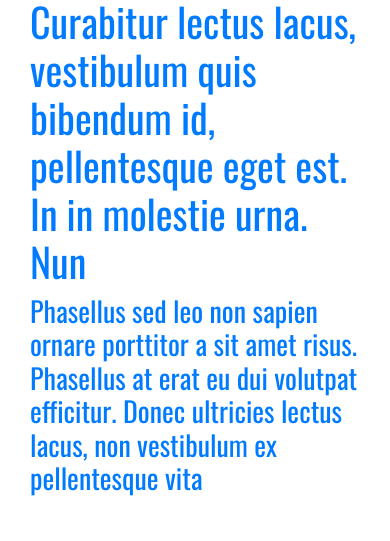
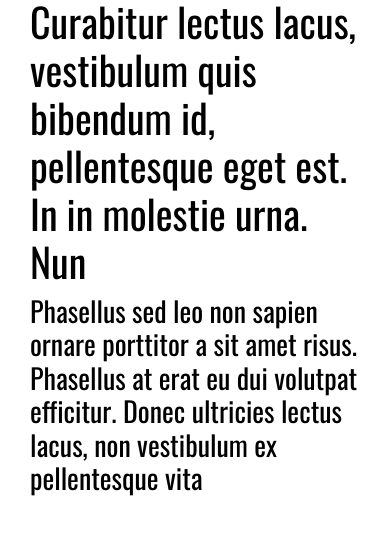
Before and after one commit to hyperxpizza/rewolucjacompl, a Django app: page / in a window 390 px wide. Shown: the part 399-940 px from the top of the page. Run offline with Django 3.2, Linux system fonts and the light colour scheme; data comes from the database, SQL or seed files in the repository; parts of the project's set-up code (start-up, migrations or seed data) failed here and were passed over; some libraries are stand-ins or nearby versions.

Commit message:
progress update

```diff
--- a/rewolucja/static/css/main_styles.css
+++ b/rewolucja/static/css/main_styles.css
@@ -5,6 +5,15 @@
 
 * {
     font-family: Oswald;
+}
+
+a {
+    color: black !important;
+    text-decoration: none;
+}
+
+a:hover {
+    text-decoration: none;
 }
 
 html {
@@ -19,3 +28,5 @@ body {
 #main_container{
     max-width: 1380px;
 }
+
+/* SEARCH FORM */
--- a/rewolucja/templates/components/_cssfiles.html
+++ b/rewolucja/templates/components/_cssfiles.html
@@ -1,9 +1,11 @@
 {% load static %}
 <!--Main styles-->
-<link rel="stylesheet" href="{% static 'css/main_styles.css' %}?version=6">
+<link rel="stylesheet" href="{% static 'css/main_styles.css' %}">
 <!--Navigation-->
 <link rel="stylesheet" href="{% static 'css/navigation.css' %}">
 <!--Footer-->
 <link rel="stylesheet" href="{% static 'css/footer.css' %}">
 <!--Bootstrap css-->
 <link rel="stylesheet" href="{% static 'css/minified/bootstrap.min.css' %}">
+<!--Fontawesome-->
+<link rel="stylesheet" href="https://cdnjs.cloudflare.com/ajax/libs/font-awesome/4.3.0/css/font-awesome.min.css">
--- a/rewolucja/templates/components/_navigation.html
+++ b/rewolucja/templates/components/_navigation.html
@@ -1,12 +1,12 @@
 {% load static %}
-<nav class="navbar fixed-top navbar-expand-lg" id="navigation-bar">
+<nav class="navbar fixed-top navbar-expand-lg navbar-light d-flex align-items-center" id="navigation-bar" style="background-color: white;">
     <a class="navbar-brand" href="{% url 'website:index' %}">
       <img src="{% static 'img/logomale.png' %}" alt="" class="img-fluid" width="50" height="50">
     </a>
     <button class="navbar-toggler" type="button" data-toggle="collapse" data-target="#navbarNav" aria-controls="navbarNav" aria-expanded="false" aria-label="Toggle navigation">
       <span class="navbar-toggler-icon"></span>
     </button>
-    <div class="collapse navbar-collapse" id="navbarNav">
+    <div class="collapse navbar-collapse justify-content-between" id="navbarNav">
       <ul class="navbar-nav">
         <li class="nav-item">
           <a href="{% url 'website:index' %}" class="nav-link">Publicystyka</a>
--- a/rewolucja/website/templates/website/index.html
+++ b/rewolucja/website/templates/website/index.html
@@ -14,8 +14,10 @@
                         <img src="{% thumbnail main_post.image 900x450 box=main_post.post_thumbnail crop detail %}" alt="" class="img-fluid">
                     </div>
                     <div class="col-md-4">
-                        <h1 class="post-title-1">{{ main_post.title }}</h1>
-                        <h3 class="post-subtitle">{{ main_post.subtitle }}</h3>
+                        <div>
+                            <h1 class="post-title-1">{{ main_post.title }}</h1>
+                            <h3 class="post-subtitle">{{ main_post.subtitle }}</h3>
+                        </div>
                     </div>
             </div>
         </a>
@@ -38,10 +40,13 @@
     <!-- Infinite container -->
     <div class="container-fluid">
         <div class="infinite-container">
+
             {% for post in posts %}
                 <div class="infinite-item">
                     <div class="row">
-                        <img src="{% thumbnail post.image 900x450 box=post.post_thumbnail crop detail %}" alt="" class="img-fluid">
+                        <div class="col-md-4">
+                            <img src="{% thumbnail post.image 900x450 box=post.post_thumbnail crop detail %}" alt="" class="img-fluid">
+                        </div>
                     </div>
                 </div>
             {% endfor %}
--- a/rewolucja/website/templates/website/post_detail.html
+++ b/rewolucja/website/templates/website/post_detail.html
@@ -0,0 +1,2 @@
+{% extends 'base.html' %}
+{% load static %}
--- a/rewolucja/website/views.py
+++ b/rewolucja/website/views.py
@@ -15,7 +15,7 @@ def random_digits():
 def index(request):
     all_posts = Post.objects.filter(status="published").order_by('-created_at')
     main_post = all_posts[0]
-    featured_posts = all_posts [1:4]
+    featured_posts = all_posts[1:4]
 
     post_list = all_posts
 
```
